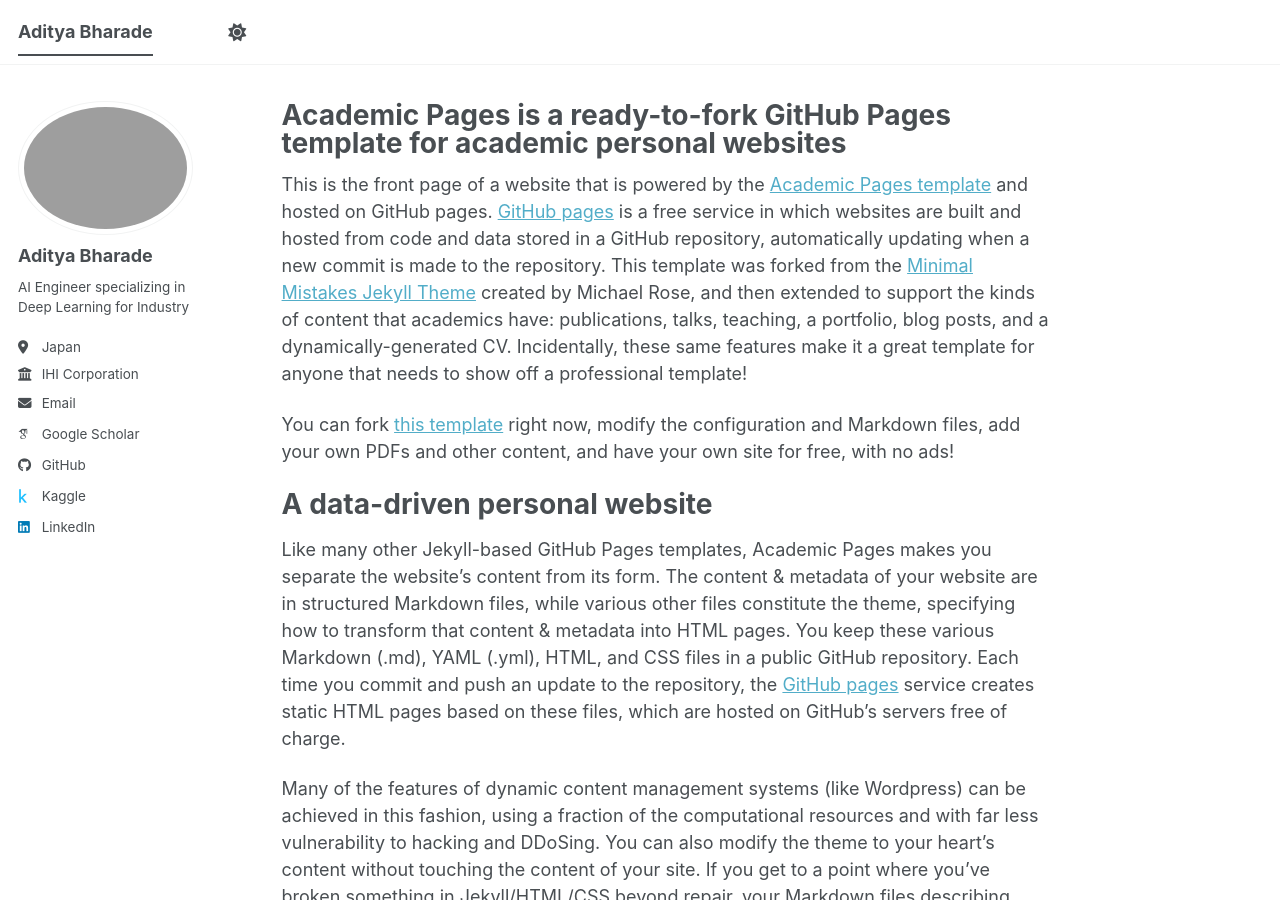
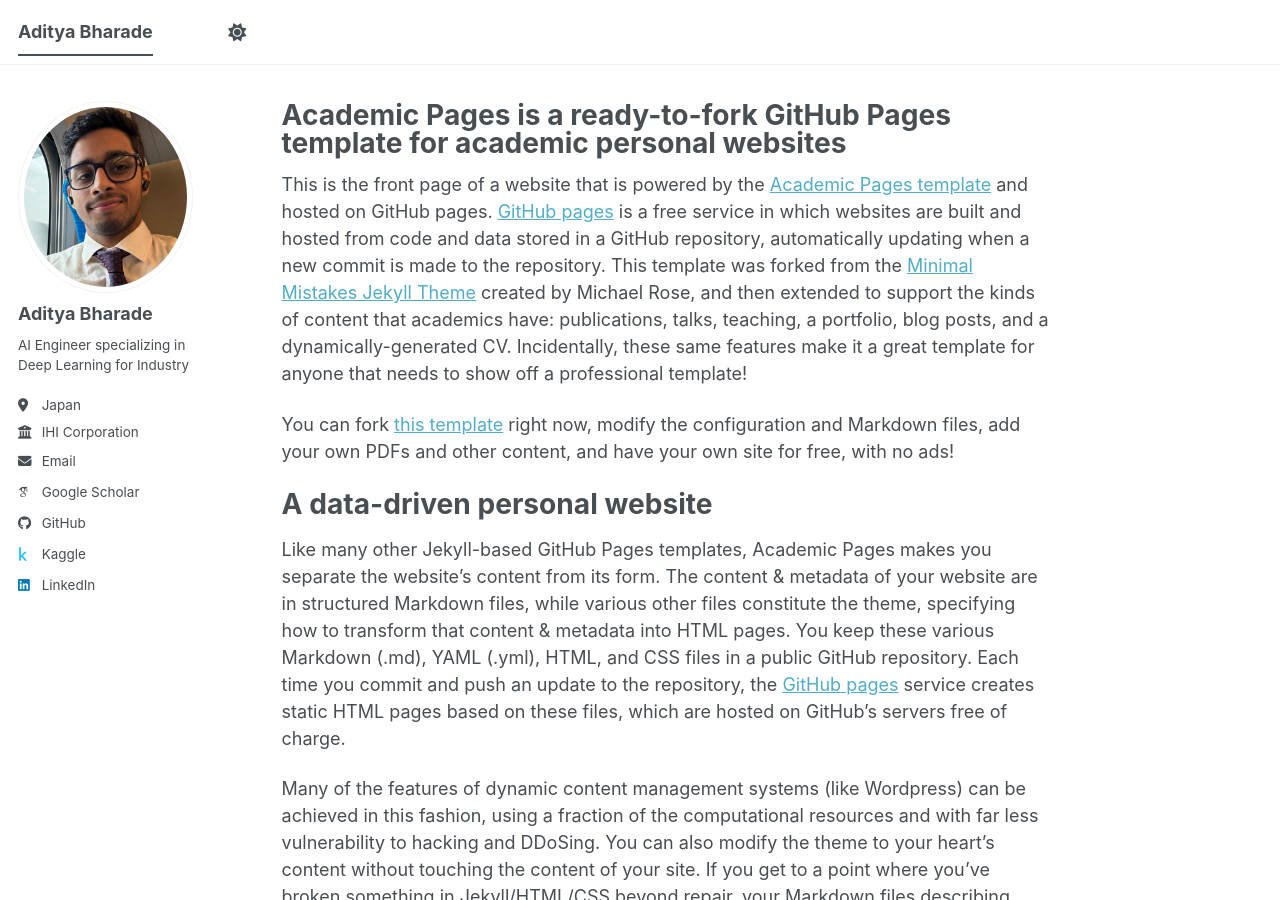
Before and after one commit to bharade/bharade.github.io, a Jekyll site: the page built from _pages/about.md, in a window 1280 px wide and 900 px high. Built offline with Jekyll 4.4.1, drawn with Linux system fonts in a browser that asks for light colours; some web fonts are replaced; a script bundle is joined from its source files by our own code; library files that are not in the unit come from our copies.

Commit message:
fix profile pic

```diff
--- a/_config.yml
+++ b/_config.yml
@@ -23,7 +23,7 @@
 #               Additional customization can be done by editing /_includes/author-profile.html
 author:
   # Biographic information
-  avatar           : "https://bharade.github.io/images/IMG_0057_copy.jpg"
+  avatar           : "https://bharade.github.io/images/IMG_0057.jpg"
   name             : "Aditya Bharade"
   pronouns         : # example: "she/her"
   bio              : "AI Engineer specializing in Deep Learning for Industry"
```
Also changed, not shown: images/IMG_0057.jpg (added), 1 other file.
